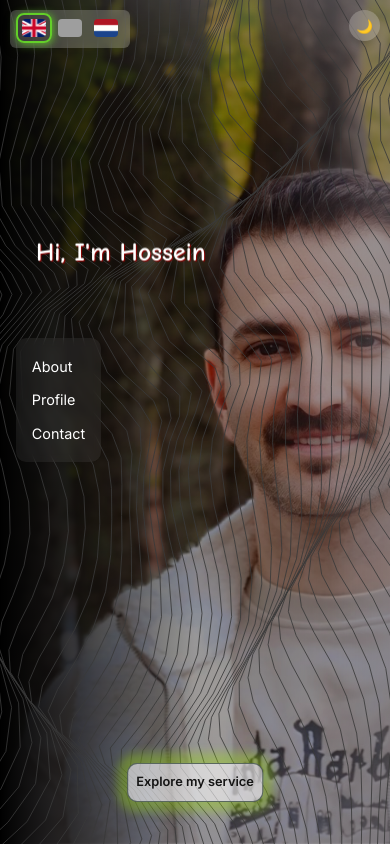
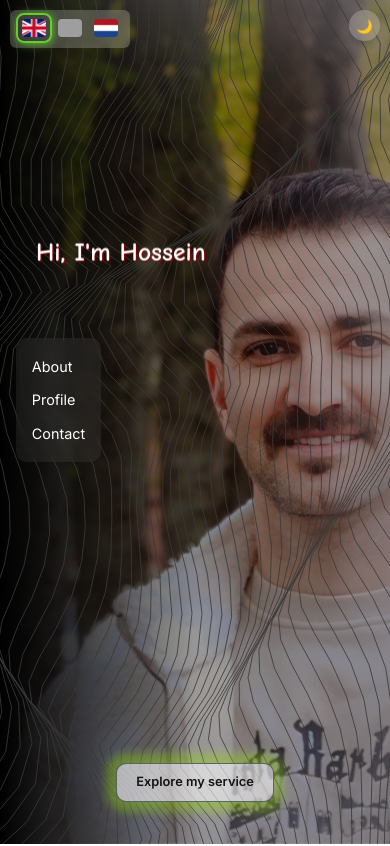
Before and after one commit to Hossein-Kelisa/Hossein-Kelisa-Portfolio, a React (Vite) app in the folder portfolio/client/: page / in a window 390 px wide. Shown: the top 846 px of the page. Built offline with nearby package versions, Linux system fonts and the light colour scheme; no server answers; grey boxes are pictures that could not be loaded; a web font is replaced by a local one.

Commit message:
in this between styling of btn

```diff
--- a/portfolio/client/src/components/HomeComponents/Hero.css
+++ b/portfolio/client/src/components/HomeComponents/Hero.css
@@ -26,7 +26,7 @@
 }
 .explore-button {
   display: inline-block;
-  padding: 0.75rem 1.5rem;
+  padding: 0.75rem 2rem;
   color: rgb(20, 20, 20);
   background-color: rgba(255, 255, 255, 0.592);
   border: 1px solid #556459f5;
@@ -36,6 +36,9 @@
   font-weight: 600;
   transition: all 0.3s ease;
   box-shadow: 0 0 10px 10px rgba(157, 226, 9, 0.352);
+  /* corner-shape: scoop; */
+  /* corner-shape: polygon(10% 0%, 90% 0%, 100% 50%, 90% 100%, 10% 100%, 0% 50%); */
+  /* clip-path: polygon(10% 0%, 90% 0%, 100% 50%, 90% 100%, 10% 100%, 10% 50%); */
 }
 .dark .explore-button {
   color: #cecece;
@@ -57,7 +60,7 @@
   }
   .explore-button {
     font-size: 0.9rem;
-    padding: 0.6rem 1.2rem;
+    padding: 0.6rem 1.5rem;
   }
 }
 @media (max-width: 480px) {
@@ -66,7 +69,7 @@
   }
   .explore-button {
     font-size: 0.8rem;
-    padding: 0.5rem 0.5rem;
+    padding: 0.5rem 1.2rem;
   }
   .hero-navbar-wrapper {
     position: absolute;
```
Also changed, not shown: portfolio/client/src/components/ServiceComponents/ServicesHero.css (+6 -5 lines).
